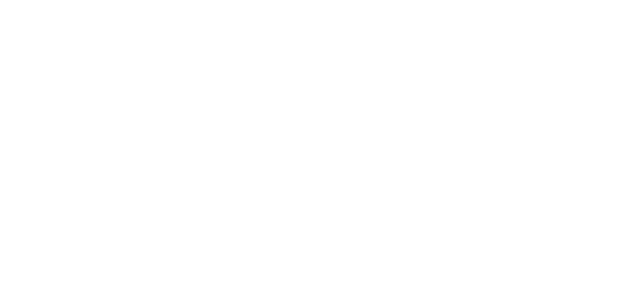
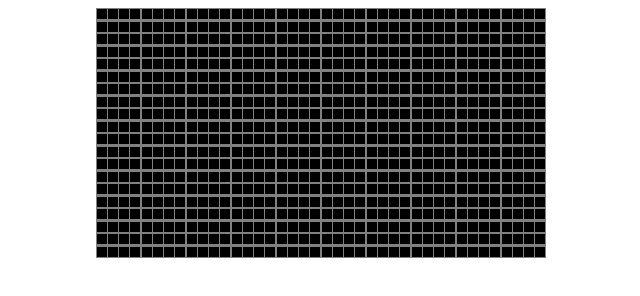
Before and after one commit to acciojob/Color-board-kaustavsarkar14, a website: page main.html in a window 1280 px wide. Shown: the whole page, without its empty margins (319-959 px from the left). Drawn offline with Linux system fonts and the light colour scheme.

Commit message:
created a submission

```diff
--- a/main.html
+++ b/main.html
@@ -8,6 +8,9 @@
 
 <body>
 	<!-- the entire body must be written by student -->
+	<div class="container">
+        <!-- Generate 800 boxes dynamically using JavaScript -->
+    </div>
     <script type="text/javascript" src="./script.js">
 </script>
 
--- a/script.js
+++ b/script.js
@@ -1 +1,24 @@
 //your JS code here. If required.
+// Get the container element
+const container = document.querySelector('.container');
+function getRandomColor() {
+    const letters = '0123456789ABCDEF';
+    let color = '#';
+    for (let i = 0; i < 6; i++) {
+        color += letters[Math.floor(Math.random() * 16)];
+    }
+    return color;
+}
+// Create 800 square elements and add them to the container
+for (let i = 0; i < 800; i++) {
+    const box = document.createElement('div')
+    box.className = 'box'
+    container.appendChild(box)
+    box.addEventListener('mouseenter',()=>{
+        const randomColor = getRandomColor()
+        box.style.backgroundColor = randomColor
+        setTimeout(() => {
+            box.style.backgroundColor='black'
+        }, 1000);
+    })
+}
--- a/styles.css
+++ b/styles.css
@@ -1 +1,18 @@
 /*  your css code here. If applicable */
+.container {
+  width: 90vw;
+  max-width: 450px;
+  max-height: 250px;
+  height: 90vh;
+  background-color: grey;
+  margin: auto;
+  display: grid;
+  grid-template-columns: repeat(40, 1fr);
+ place-items: center;
+}
+.box {
+  height: 10px;
+  width: 10px;
+  background-color: black;
+  transition: all 1s;
+}
```
